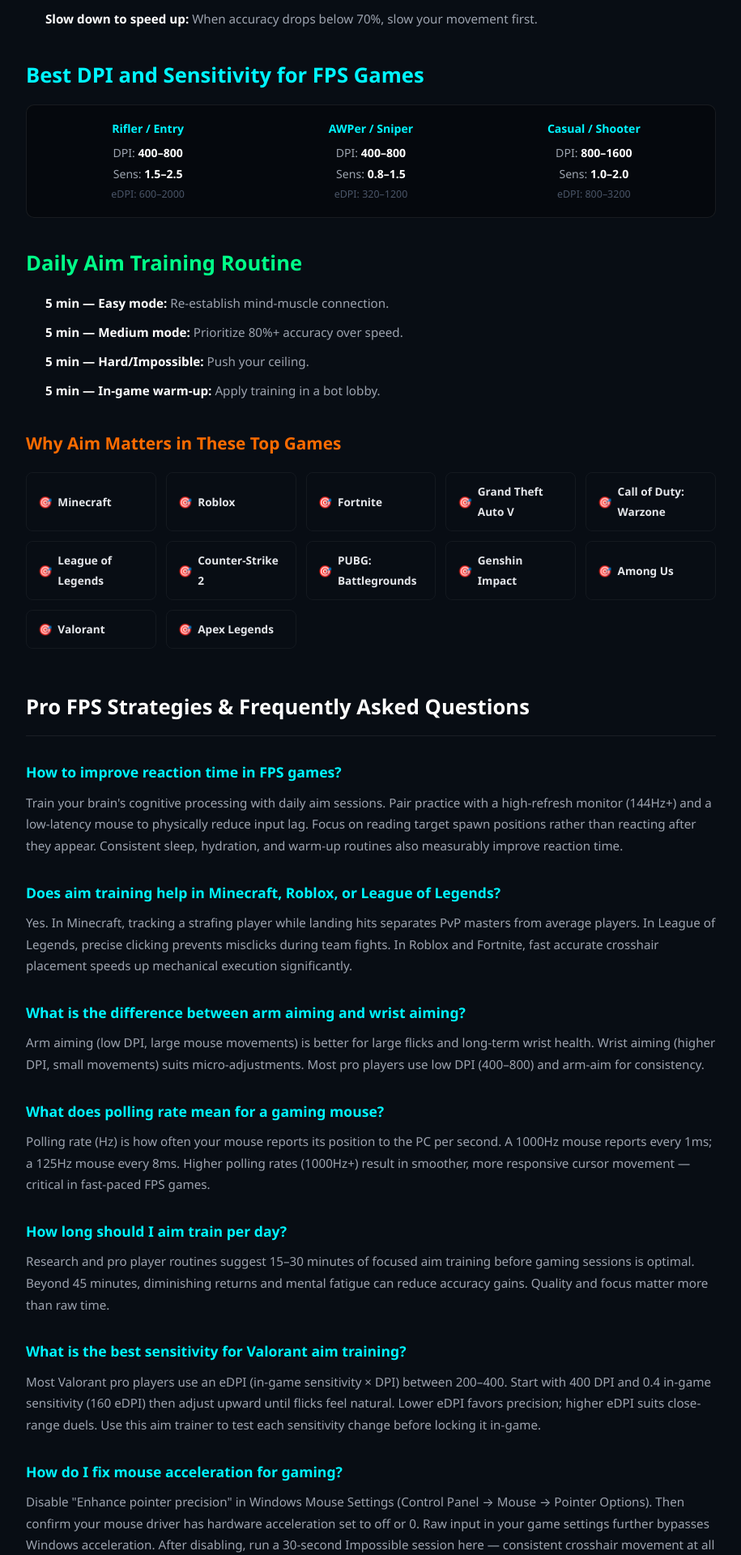
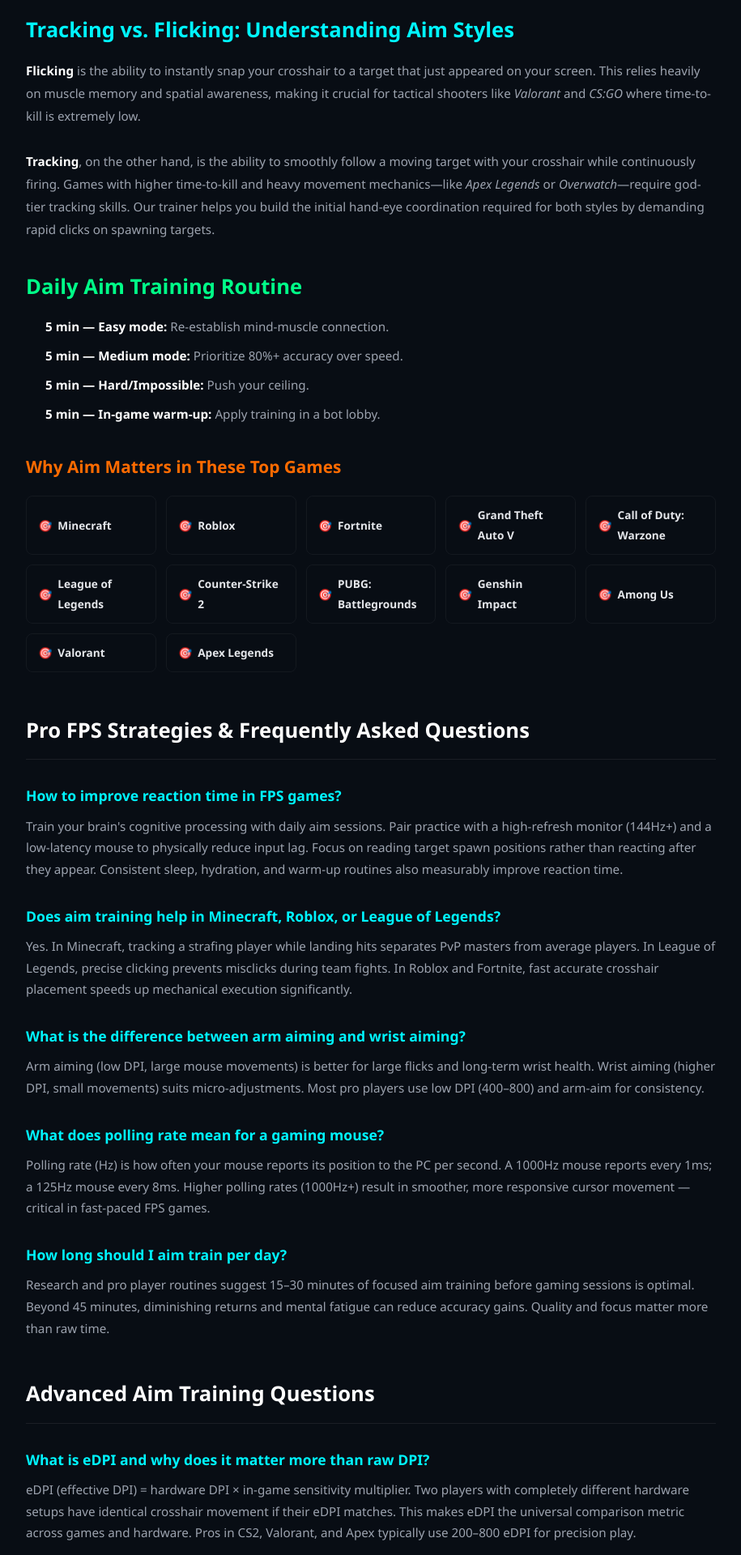
Before and after one commit to fahadhassan7635-stack/Cps-Test-Tool, a React (Vite) app: page /aim-trainer in a window 1280 px wide. Shown: the part 2160-4080 px from the top of the page at 81% size, without its empty margins (322-1237 px from the left). Built offline with nearby package versions, Linux system fonts and the light colour scheme.

Commit message:
Update AimTrainerPage.tsx

```diff
--- a/src/pages/AimTrainerPage.tsx
+++ b/src/pages/AimTrainerPage.tsx
@@ -33,22 +33,22 @@ const DIFFICULTY_CONFIGS: Record<Difficulty, DifficultyConfig> = {
   Easy: {
     minSize: 65, maxSize: 90, spawnInterval: 1200,
     targetLifetime: 3000, maxTargets: 3,
-    label: 'Easy', color: 'var(--neon-green)', scoreMultiplier: 1,
+    label: 'Easy', color: 'var(--neon-green, #10b981)', scoreMultiplier: 1,
   },
   Medium: {
     minSize: 40, maxSize: 70, spawnInterval: 800,
     targetLifetime: 2000, maxTargets: 5,
-    label: 'Medium', color: 'var(--neon-cyan)', scoreMultiplier: 2,
+    label: 'Medium', color: 'var(--neon-cyan, #00f5ff)', scoreMultiplier: 2,
   },
   Hard: {
     minSize: 25, maxSize: 50, spawnInterval: 500,
     targetLifetime: 1200, maxTargets: 7,
-    label: 'Hard', color: 'var(--neon-orange)', scoreMultiplier: 3,
+    label: 'Hard', color: 'var(--neon-orange, #f97316)', scoreMultiplier: 3,
   },
   Impossible: {
     minSize: 15, maxSize: 35, spawnInterval: 280,
     targetLifetime: 700, maxTargets: 10,
-    label: 'Impossible', color: 'var(--neon-red)', scoreMultiplier: 5,
+    label: 'Impossible', color: 'var(--neon-red, #ff2d55)', scoreMultiplier: 5,
   },
 };
 
@@ -697,26 +697,6 @@ const FAQS = [
     q: 'How long should I aim train per day?',
     a: 'Research and pro player routines suggest 15–30 minutes of focused aim training before gaming sessions is optimal. Beyond 45 minutes, diminishing returns and mental fatigue can reduce accuracy gains. Quality and focus matter more than raw time.',
   },
-  {
-    q: 'What is the best sensitivity for Valorant aim training?',
-    a: 'Most Valorant pro players use an eDPI (in-game sensitivity × DPI) between 200–400. Start with 400 DPI and 0.4 in-game sensitivity (160 eDPI) then adjust upward until flicks feel natural. Lower eDPI favors precision; higher eDPI suits close-range duels. Use this aim trainer to test each sensitivity change before locking it in-game.',
-  },
-  {
-    q: 'How do I fix mouse acceleration for gaming?',
-    a: 'Disable "Enhance pointer precision" in Windows Mouse Settings (Control Panel → Mouse → Pointer Options). Then confirm your mouse driver has hardware acceleration set to off or 0. Raw input in your game settings further bypasses Windows acceleration. After disabling, run a 30-second Impossible session here — consistent crosshair movement at all speeds confirms acceleration is fully off.',
-  },
-  {
-    q: 'What causes aim fatigue and how do I prevent it?',
-    a: 'Aim fatigue occurs from muscle overuse, eye strain, and mental depletion. Prevent it by: using a large mousepad to avoid tense micro-movements, keeping your wrist elevated off the desk, taking 5-minute breaks every 45 minutes, and maintaining a consistent DPI rather than wildly switching. Tracking your accuracy graph over a session reveals when fatigue sets in — usually a sharp accuracy drop after 20–30 minutes.',
-  },
-  {
-    q: 'Is 60Hz enough for aim training or do I need 144Hz?',
-    a: '60Hz introduces up to 16.6ms of additional display latency per frame. At 144Hz that drops to ~7ms; at 240Hz it is ~4ms. For casual play 60Hz is functional, but your true reaction time is masked by display latency. If your measured reaction time in this trainer seems consistently slower than 250ms, a monitor upgrade may reveal hidden speed your hands already have.',
-  },
-  {
-    q: 'How does the combo system in this aim trainer work?',
-    a: 'Every consecutive hit adds +1 to your combo multiplier. Missing any click resets your combo to zero. Milestone combos (×10, ×20, and every ×25 after) trigger a visual and audio burst. Your maximum combo is recorded in results and factors into your performance grade — a high combo streak proves both speed and miss-control simultaneously.',
-  },
 ] as const;
 
 const FAQS_EXTRA = [
@@ -725,12 +705,20 @@ const FAQS_EXTRA = [
     a: 'eDPI (effective DPI) = hardware DPI × in-game sensitivity multiplier. Two players with completely different hardware setups have identical crosshair movement if their eDPI matches. This makes eDPI the universal comparison metric across games and hardware. Pros in CS2, Valorant, and Apex typically use 200–800 eDPI for precision play.',
   },
   {
+    q: 'What is the best mouse grip for aim training?',
+    a: 'There are three main grips: Palm (stable, good for tracking/low sens), Claw (balanced, good for quick flicks), and Fingertip (highest micro-precision, fast vertical adjustments). Choose the one that feels most natural to you. Changing your grip requires rebuilding muscle memory, so consistency is key.',
+  },
+  {
+    q: 'Tracking vs. Flicking: Which is more important?',
+    a: 'Flicking (moving crosshair quickly to a single spot) is crucial for games like Valorant and CS2 where time-to-kill is instant. Tracking (keeping the crosshair on a moving target) dominates in games like Apex Legends, Overwatch, and Fortnite. A well-rounded aim routine trains both, but you should prioritize the style that fits your main game.',
+  },
+  {
+    q: 'Does mouse weight affect aiming performance?',
+    a: 'Yes. Lightweight mice (under 70g) reduce inertia, making it easier to start and stop movements quickly. This is ideal for fast flicks and reduces wrist fatigue during long sessions. However, some players prefer heavier mice for smoother tracking and stability. The industry standard has heavily shifted towards ultra-lightweight designs for competitive play.',
+  },
+  {
     q: 'Can aim training help reduce spray transfer and recoil control?',
     a: 'Directly — yes. Recoil control requires continuously correcting your crosshair downward against weapon rise, which is a tracking sub-skill. Click-accuracy training sharpens the hand-eye feedback loop so corrections become faster and more precise. Pair this trainer with dedicated recoil pattern practice for maximum spray control improvement.',
-  },
-  {
-    q: 'Should I use raw input or buffered input in FPS games?',
-    a: 'Always enable raw input in competitive FPS games. Raw input bypasses Windows pointer acceleration and DPI scaling, reading the mouse sensor directly at the hardware level. This makes your crosshair movement exactly 1:1 with your physical hand movement at all speeds — which is the foundational requirement for building consistent muscle memory.',
   },
 ] as const;
 
@@ -740,30 +728,6 @@ const GAMES = [
   'PUBG: Battlegrounds', 'Genshin Impact', 'Among Us',
   'Valorant', 'Apex Legends',
 ] as const;
-
-// ─── useFullscreenLayout hook ─────────────────────────────────────────────────
-// Game area height কে dynamically fullscreen এ adjust করে
-function useFullscreenGameHeight(isFullscreen: boolean): number {
-  const [gameH, setGameH] = useState(420);
-
-  useEffect(() => {
-    if (!isFullscreen) { setGameH(420); return; }
-
-    const calc = () => {
-      // viewport থেকে header/settings/stats/controls এর approximate height বাদ দিয়ে game area height set করো
-      const vh = window.innerHeight;
-      // উপরের elements এর approximate height: settings~70, stats~90, progress~12, combo~30, shortcuts~30, controls~60, padding~20
-      const reserved = 320;
-      setGameH(Math.max(250, vh - reserved));
-    };
-
-    calc();
-    window.addEventListener('resize', calc);
-    return () => window.removeEventListener('resize', calc);
-  }, [isFullscreen]);
-
-  return gameH;
-}
 
 // ─── Main Component ───────────────────────────────────────────────────────────
 export default function AimTrainerPage() {
@@ -822,9 +786,6 @@ export default function AimTrainerPage() {
   const startTimeRef     = useRef(0);
   const pausedAtRef      = useRef(0);
   const exitFsOnEndRef   = useRef(false);
-
-  // ── Dynamic game area height ───────────────────────────────────────────────
-  const gameAreaHeight = useFullscreenGameHeight(isFullscreen);
 
   useEffect(() => { soundOnRef.current    = soundOn;    }, [soundOn]);
   useEffect(() => { difficultyRef.current = difficulty; }, [difficulty]);
@@ -1207,8 +1168,20 @@ export default function AimTrainerPage() {
         }
 
         /* ════════════════════════════════════════════════════════════
-           FULLSCREEN — সব পুরো screen জুড়ে
+           MAIN CONTAINER (Normal & Fullscreen)
         ════════════════════════════════════════════════════════════ */
+        .aim-main-container {
+          max-width: 900px;
+          margin: 0 auto;
+          padding: 2rem 1.5rem;
+          width: 100%;
+          box-sizing: border-box;
+          display: flex;
+          flex-direction: column;
+          min-height: 100vh;
+        }
+
+        /* FULLSCREEN ROOT */
         :fullscreen .aim-fs-root,
         :-webkit-full-screen .aim-fs-root,
         :-moz-full-screen .aim-fs-root {
@@ -1220,75 +1193,46 @@ export default function AimTrainerPage() {
           padding: 0 !important;
           margin: 0 !important;
           overflow: hidden !important;
-          background: var(--bg, #0a0a0f) !important;
-          box-sizing: border-box !important;
+          background: var(--bg-color, #0a0a0f) !important;
         }
-        :fullscreen .aim-fs-root > main,
-        :-webkit-full-screen .aim-fs-root > main,
-        :-moz-full-screen .aim-fs-root > main {
+
+        /* FULLSCREEN MAIN CONTENT */
+        :fullscreen .aim-main-container,
+        :-webkit-full-screen .aim-main-container,
+        :-moz-full-screen .aim-main-container {
+          max-width: 100% !important;
+          height: 100% !important;
+          padding: 1rem 1rem 0.5rem !important;
           flex: 1 1 auto !important;
-          display: flex !important;
-          flex-direction: column !important;
-          max-width: none !important;
-          width: 100% !important;
-          height: 100% !important;
-          max-height: 100vh !important;
-          padding: 0.5rem 1rem !important;
-          margin: 0 !important;
-          overflow: hidden !important;
-          box-sizing: border-box !important;
         }
-        /* fullscreen এ header লুকাও */
+
+        /* FULLSCREEN: Hide unnecessary elements */
         :fullscreen .aim-fs-header,
         :-webkit-full-screen .aim-fs-header,
-        :-moz-full-screen .aim-fs-header {
+        :fullscreen .aim-article-section,
+        :-webkit-full-screen .aim-article-section,
+        :fullscreen .aim-history-section,
+        :-webkit-full-screen .aim-history-section,
+        :fullscreen .aim-fs-hr,
+        :-webkit-full-screen .aim-fs-hr,
+        :fullscreen .aim-results-panel,
+        :-webkit-full-screen .aim-results-panel {
           display: none !important;
         }
-        /* fullscreen এ game area বাকি সব জায়গা নেবে */
-        :fullscreen .aim-game-area,
-        :-webkit-full-screen .aim-game-area,
-        :-moz-full-screen .aim-game-area {
-          flex: 1 1 auto !important;
-          height: auto !important;
-          min-height: 200px !important;
-          max-height: none !important;
+
+        /* FULLSCREEN: Compact UI */
+        :fullscreen .aim-settings-row,
+        :-webkit-full-screen .aim-settings-row {
           margin-bottom: 0.5rem !important;
         }
-        /* fullscreen এ article, history, hr লুকাও */
-        :fullscreen .aim-article-section,
-        :-webkit-full-screen .aim-article-section,
-        :-moz-full-screen .aim-article-section,
-        :fullscreen .aim-history-section,
-        :-webkit-full-screen .aim-history-section,
-        :-moz-full-screen .aim-history-section,
-        :fullscreen .aim-fs-hr,
-        :-webkit-full-screen .aim-fs-hr,
-        :-moz-full-screen .aim-fs-hr {
-          display: none !important;
+        :fullscreen .aim-stats-grid,
+        :-webkit-full-screen .aim-stats-grid {
+          margin-bottom: 0.5rem !important;
         }
-        /* fullscreen এ settings, stats, controls compact */
-        :fullscreen .aim-settings-row,
-        :-webkit-full-screen .aim-settings-row,
-        :-moz-full-screen .aim-settings-row {
-          margin-bottom: 0.4rem !important;
-        }
-        :fullscreen .aim-stats-grid,
-        :-webkit-full-screen .aim-stats-grid,
-        :-moz-full-screen .aim-stats-grid {
-          margin-bottom: 0.3rem !important;
-        }
-        :fullscreen .aim-controls,
-        :-webkit-full-screen .aim-controls,
-        :-moz-full-screen .aim-controls {
-          margin-bottom: 0.3rem !important;
-        }
-        /* fullscreen এ results panel লুকাও — modal দিয়ে দেখাবে */
-        :fullscreen .aim-results-panel,
-        :-webkit-full-screen .aim-results-panel,
-        :-moz-full-screen .aim-results-panel {
-          display: none !important;
-        }
-
+
+        /* ════════════════════════════════════════════════════════════
+           BUTTON STYLES & MEDIA QUERIES
+        ════════════════════════════════════════════════════════════ */
         .aim-fullscreen-btn:hover  { background: rgba(255,255,255,0.1) !important; }
         .aim-fullscreen-btn:disabled { opacity: 0.4 !important; cursor: not-allowed !important; }
         .aim-difficulty-btn:focus-visible,
@@ -1297,7 +1241,6 @@ export default function AimTrainerPage() {
 
         @media (max-width: 640px) {
           .aim-stats-grid    { grid-template-columns: repeat(2,1fr) !important; gap: 0.6rem !important; }
-          .aim-game-area     { height: 280px !important; }
           .aim-controls      { flex-direction: column !important; align-items: stretch !important; }
           .aim-controls .btn { width: 100% !important; text-align: center !important; min-height: 44px; }
           .aim-settings-row  { flex-direction: column !important; gap: 0.75rem !important; }
@@ -1312,19 +1255,8 @@ export default function AimTrainerPage() {
 
       {/* containerRef = fullscreen target */}
       <div ref={containerRef} className="aim-fs-root">
-        <main
-          style={{
-            maxWidth: '900px',
-            margin: '0 auto',
-            padding: '2rem 1.5rem',
-            width: '100%',
-            boxSizing: 'border-box',
-            display: 'flex',
-            flexDirection: 'column',
-          }}
-          role="main"
-          aria-label="Aim Trainer"
-        >
+        <main className="aim-main-container" role="main" aria-label="Aim Trainer">
+
           {/* ── Header ────────────────────────────────────────────────── */}
           <header className="aim-fs-header" style={{ textAlign: 'center', marginBottom: '1.75rem' }}>
             <div className="section-label">Aim Tool</div>
@@ -1442,7 +1374,7 @@ export default function AimTrainerPage() {
           {/* ── Keyboard Hints ────────────────────────────────────────── */}
           <ShortcutHints phase={phase} />
 
-          {/* ── Game Area ─────────────────────────────────────────────── */}
+          {/* ── Game Area (Dynamic height via CSS Flexbox) ────────────── */}
           <div
             ref={areaRef}
             onPointerDown={missClick}
@@ -1455,8 +1387,9 @@ export default function AimTrainerPage() {
             style={{
               position: 'relative',
               width: '100%',
-              // fullscreen এ dynamic height, otherwise fixed 420px
-              height: isFullscreen ? `${gameAreaHeight}px` : '420px',
+              // In fullscreen CSS will override this with flex: 1 and height: 100%
+              height: isFullscreen ? '100%' : '420px',
+              flex: isFullscreen ? '1' : 'none',
               background: 'var(--bg-card)',
               border: `2px solid ${phase === 'running' ? diffCfg.color : phase === 'paused' ? 'var(--neon-orange)' : 'var(--border)'}`,
               borderRadius: '16px',
@@ -1514,7 +1447,7 @@ export default function AimTrainerPage() {
           </div>
 
           {/* ── Controls ──────────────────────────────────────────────── */}
-          <div className="aim-controls" style={{ display: 'flex', gap: '0.75rem', justifyContent: 'center', marginBottom: '1.5rem', flexWrap: 'wrap' }}>
+          <div className="aim-controls" style={{ display: 'flex', gap: '0.75rem', justifyContent: 'center', flexWrap: 'wrap', marginTop: isFullscreen ? 'auto' : '0' }}>
             {phase !== 'running' && phase !== 'paused' && (
               <button className="btn btn-primary" onClick={beginCountdown} disabled={countdownNum !== null} aria-label={phase === 'done' ? 'Play again' : 'Start aim trainer'} style={{ opacity: countdownNum !== null ? 0.6 : 1, cursor: countdownNum !== null ? 'not-allowed' : 'pointer' }}>
                 {phase === 'done' ? '▶ Play Again' : '🎯 Start Game'}
@@ -1544,7 +1477,7 @@ export default function AimTrainerPage() {
 
           {/* ── Session History ───────────────────────────────────────── */}
           {history.length > 0 && (
-            <section className="aim-history-section" aria-label="Session history" style={{ background: 'var(--bg-card)', border: '1px solid var(--border)', borderRadius: '16px', overflow: 'hidden', marginBottom: '3rem' }}>
+            <section className="aim-history-section" aria-label="Session history" style={{ background: 'var(--bg-card)', border: '1px solid var(--border)', borderRadius: '16px', overflow: 'hidden', marginTop: '2rem' }}>
               <div style={{ padding: '0.9rem 1.25rem', borderBottom: '1px solid var(--border)', fontWeight: '700', fontSize: '0.9rem', color: 'var(--neon-cyan)' }}>📊 Session History</div>
               <div role="list" aria-label="Previous game results">
                 {history.map((h, i) => (
@@ -1566,7 +1499,7 @@ export default function AimTrainerPage() {
           ══════════════════════════════════════════════════════════════ */}
           <hr className="aim-fs-hr" style={{ border: 0, borderTop: '1px solid var(--border)', margin: '3rem 0' }} />
 
-          <article className="aim-article-section aim-article-wrap" style={{ paddingTop: '3rem' }}>
+          <article className="aim-article-section aim-article-wrap" style={{ paddingTop: '1rem' }}>
             <section style={{ color: 'var(--text-secondary)', fontSize: '0.95rem', lineHeight: '1.85' }}>
 
               <h2 style={{ fontWeight: '800', fontSize: '2rem', marginBottom: '1.25rem', color: 'var(--neon-cyan)', marginTop: '0', letterSpacing: '-0.5px' }}>
@@ -1579,7 +1512,7 @@ export default function AimTrainerPage() {
                 Whether you play <strong>Counter-Strike 2</strong>, <strong>Valorant</strong>, <strong>Apex Legends</strong>, or even casual titles like <strong>Roblox</strong> or <strong>Fortnite</strong>, aim training transfers directly to in-game performance. This guide covers every aspect of aim training — from mouse hardware to daily routines — so you can go from your first session to measurable improvement within weeks.
               </p>
 
-              <div style={{ borderLeft: '4px solid var(--neon-green)', borderRadius: '0 12px 12px 0', padding: '1.5rem', marginBottom: '2.5rem' }}>
+              <div style={{ borderLeft: '4px solid var(--neon-green)', borderRadius: '0 12px 12px 0', padding: '1.5rem', marginBottom: '2.5rem', background: 'rgba(16, 185, 129, 0.05)' }}>
                 <h3 style={{ color: '#fff', fontSize: '1.2rem', fontWeight: '700', marginTop: '0', marginBottom: '0.4rem' }}>🖱️ Use This as a New Mouse Sensor Check</h3>
                 <p style={{ margin: 0, color: '#9ca3af', fontSize: '0.92rem' }}>
                   Our Aim Trainer doubles as a <strong>new mouse check</strong>. By clicking small randomly spawning targets rapidly, you can immediately detect optical sensor spin-outs, confirm zero hardware acceleration, and dial in your DPI before any competitive match.
@@ -1601,24 +1534,13 @@ export default function AimTrainerPage() {
               </ul>
 
               <h2 style={{ color: 'var(--neon-cyan)', fontSize: '1.6rem', fontWeight: '700', marginBottom: '0.75rem' }}>
-                Best DPI and Sensitivity for FPS Games
+                Tracking vs. Flicking: Understanding Aim Styles
               </h2>
-              <div style={{ background: 'rgba(0,0,0,0.35)', borderRadius: '10px', border: '1px solid var(--border)', padding: '1rem 1.25rem', marginBottom: '2rem', fontSize: '0.88rem', color: '#9ca3af' }}>
-                <div style={{ display: 'grid', gridTemplateColumns: '1fr 1fr 1fr', gap: '1rem', textAlign: 'center' }}>
-                  {[
-                    { role: 'Rifler / Entry',   dpi: '400–800',  sens: '1.5–2.5', edpi: '600–2000' },
-                    { role: 'AWPer / Sniper',   dpi: '400–800',  sens: '0.8–1.5', edpi: '320–1200' },
-                    { role: 'Casual / Shooter', dpi: '800–1600', sens: '1.0–2.0', edpi: '800–3200' },
-                  ].map(row => (
-                    <div key={row.role}>
-                      <div style={{ color: 'var(--neon-cyan)', fontWeight: '700', marginBottom: '0.3rem' }}>{row.role}</div>
-                      <div>DPI: <strong style={{ color: '#fff' }}>{row.dpi}</strong></div>
-                      <div>Sens: <strong style={{ color: '#fff' }}>{row.sens}</strong></div>
-                      <div style={{ fontSize: '0.78rem', color: 'var(--text-muted)' }}>eDPI: {row.edpi}</div>
-                    </div>
-                  ))}
-                </div>
-              </div>
+              <p style={{ marginBottom: '2rem', color: '#9ca3af' }}>
+                <strong style={{ color: '#fff' }}>Flicking</strong> is the ability to instantly snap your crosshair to a target that just appeared on your screen. This relies heavily on muscle memory and spatial awareness, making it crucial for tactical shooters like <em>Valorant</em> and <em>CS:GO</em> where time-to-kill is extremely low.
+                <br /><br />
+                <strong style={{ color: '#fff' }}>Tracking</strong>, on the other hand, is the ability to smoothly follow a moving target with your crosshair while continuously firing. Games with higher time-to-kill and heavy movement mechanics—like <em>Apex Legends</em> or <em>Overwatch</em>—require god-tier tracking skills. Our trainer helps you build the initial hand-eye coordination required for both styles by demanding rapid clicks on spawning targets.
+              </p>
 
               <h2 style={{ color: 'var(--neon-green)', fontSize: '1.6rem', fontWeight: '700', marginBottom: '0.75rem' }}>Daily Aim Training Routine</h2>
               <ol style={{ marginBottom: '2rem', color: '#9ca3af', paddingLeft: '1.5rem', display: 'flex', flexDirection: 'column', gap: '0.5rem' }}>
```
